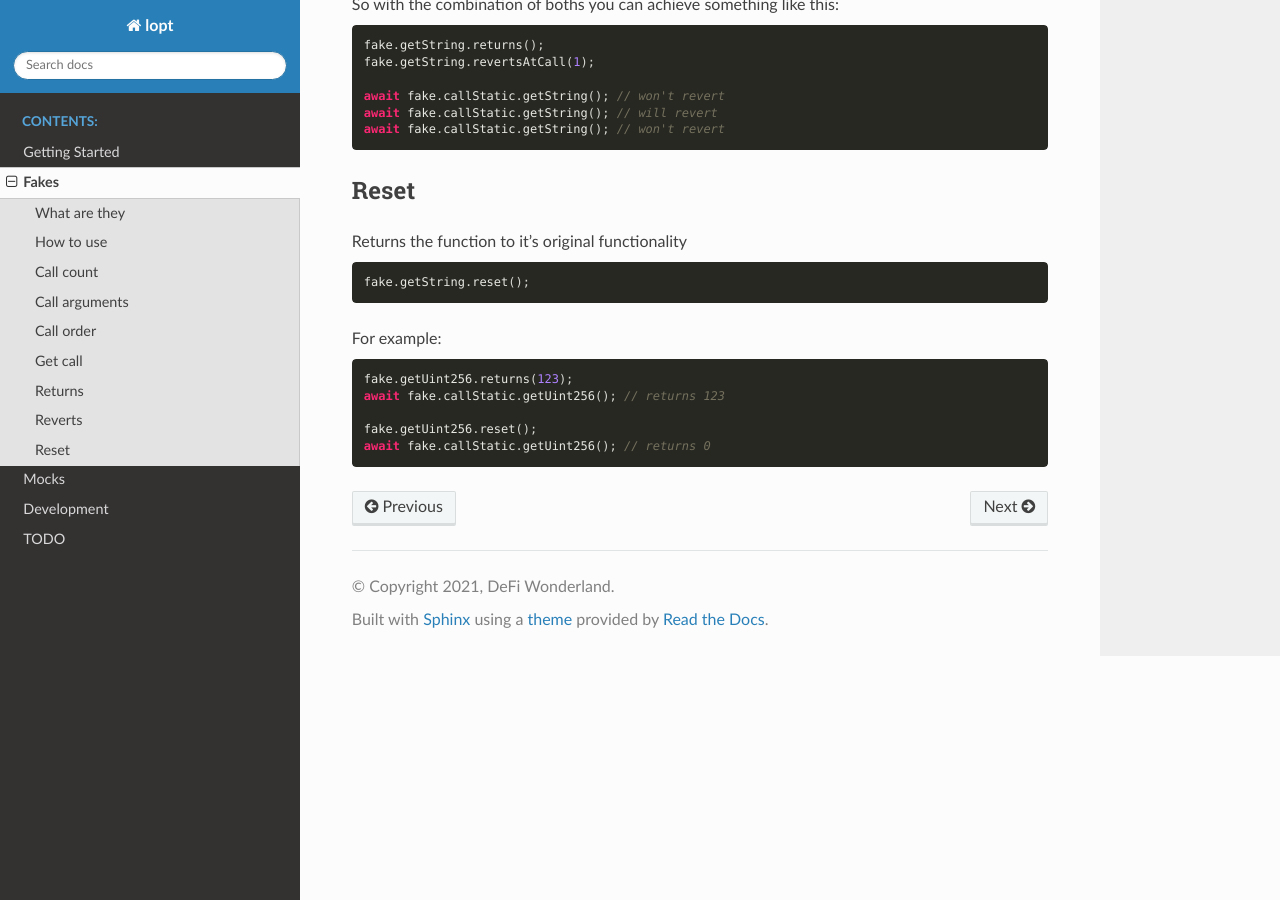
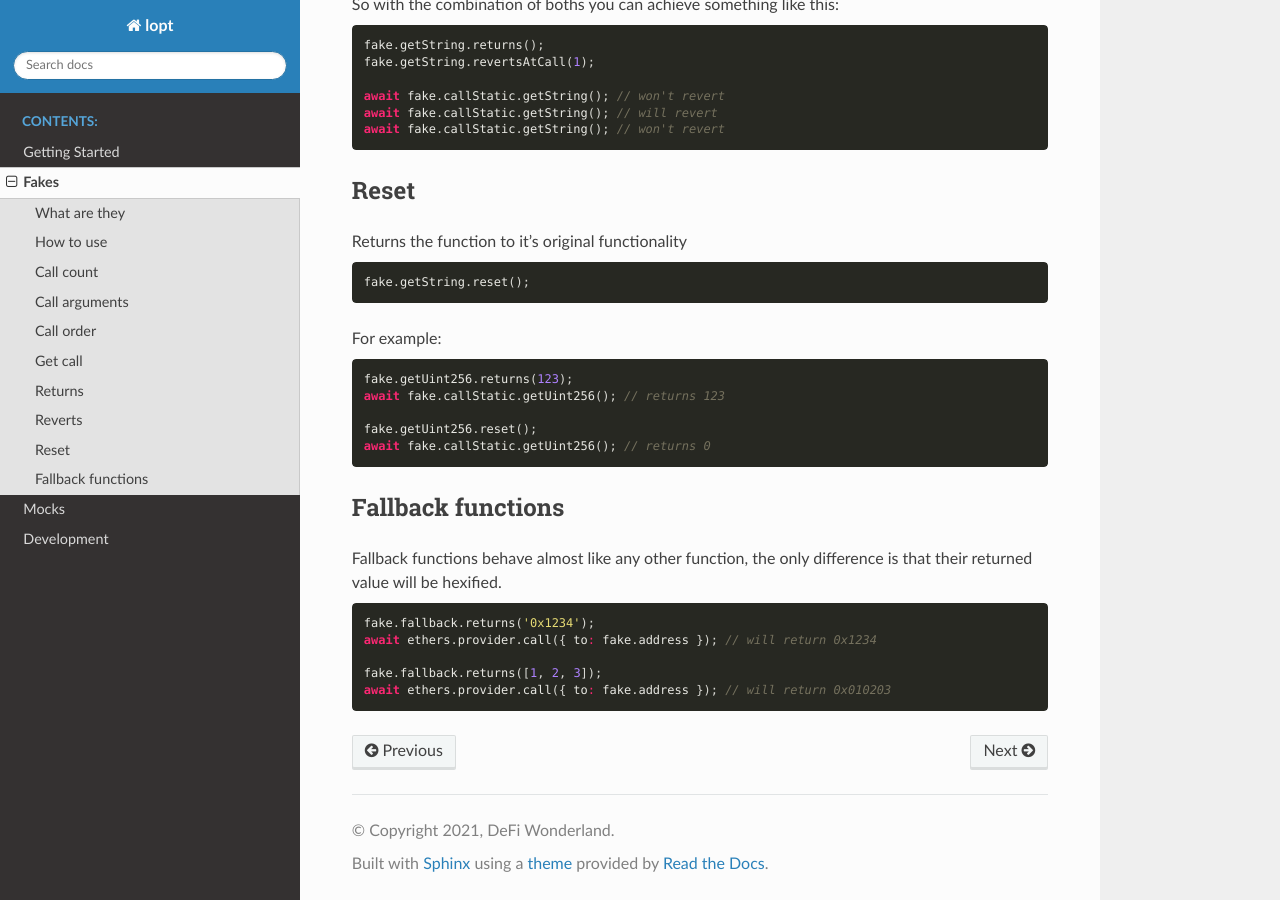
Before and after one commit to defi-wonderland/smock, a Sphinx documentation site: the page built from docs/source/fakes.rst, in a window 1280 px wide and 900 px high, scrolled down 3855 px. Built offline with Sphinx 7.4.7 and the Read the Docs theme 2.0.0, drawn with Linux system fonts in a browser that asks for light colours.

Commit message:
docs: added fallback fn to docs

```diff
--- a/docs/source/fakes.rst
+++ b/docs/source/fakes.rst
@@ -324,3 +324,20 @@ Reset
 
       fake.getUint256.reset();
       await fake.callStatic.getUint256(); // returns 0
+
+
+Fallback functions
+------------------
+
+
+.. container:: code-explanation
+
+  Fallback functions behave almost like any other function, the only difference is that their returned value will be hexified.
+
+  .. code-block:: javascript
+
+    fake.fallback.returns('0x1234');
+    await ethers.provider.call({ to: fake.address }); // will return 0x1234
+
+    fake.fallback.returns([1, 2, 3]);
+    await ethers.provider.call({ to: fake.address }); // will return 0x010203
--- a/docs/source/index.rst
+++ b/docs/source/index.rst
@@ -31,4 +31,3 @@ Loki is the God of Mischief, a trickster, and the purpose of mocking libraries i
    fakes.rst
    mocks.rst
    development.rst
-   todo.rst
--- a/docs/source/todo.rst
+++ /dev/null
@@ -1,5 +0,0 @@
-TODO
-====
-
-* Mocks should be able to edit internal variable values
-* Support fallback functions
```
